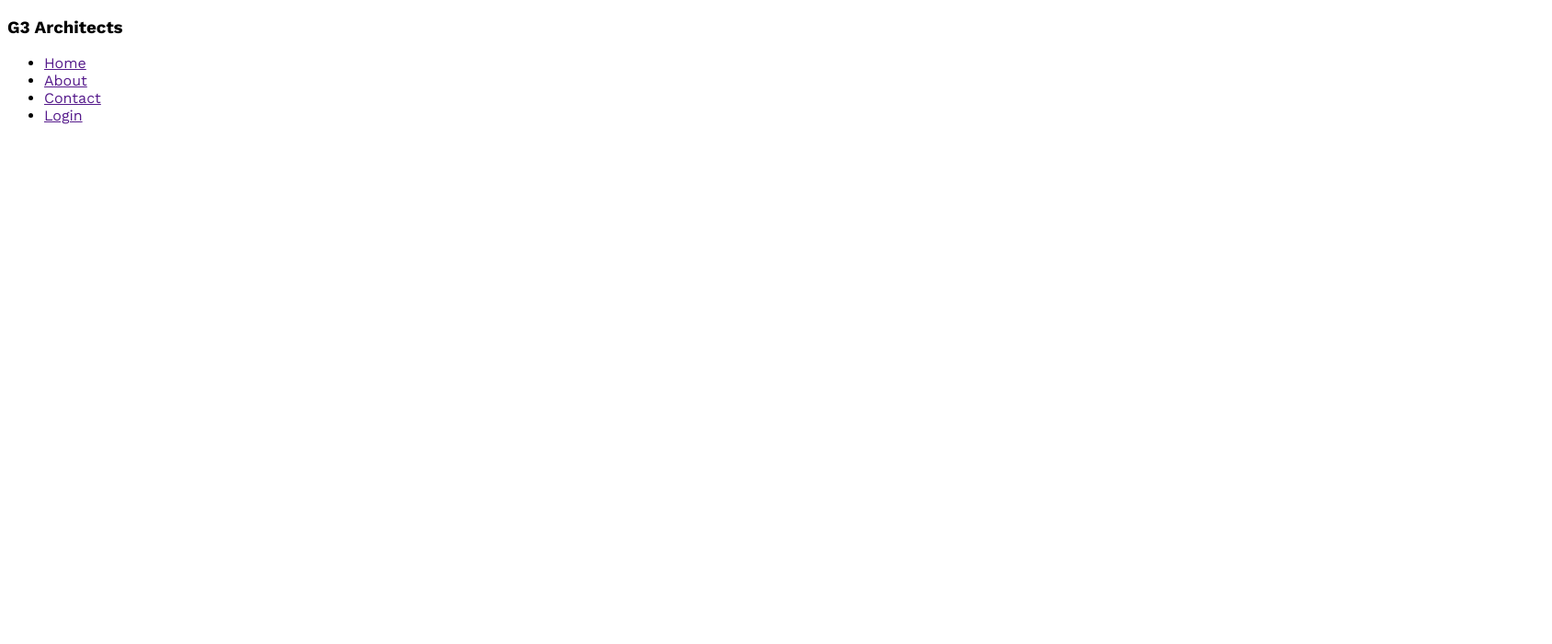
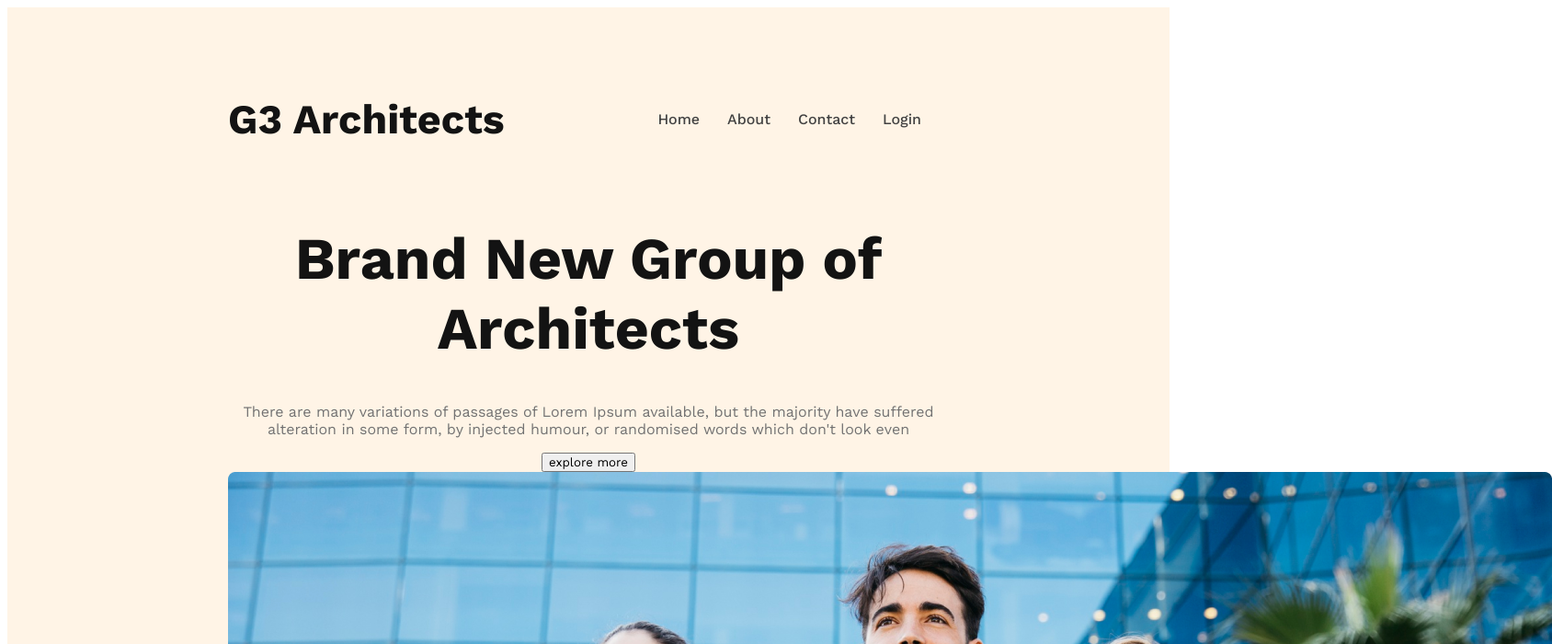
Before and after one commit to Rafiulomar0/Rafiulomar0-g3-architects-website, a plain HTML site: page index.html in a window 1280 px wide. Shown: the top 700 px of the page at 92% size, 1688 px wide, since content can reach past the window. Drawn offline with nearby package versions, Linux system fonts and the light colour scheme.

Commit message:
banner content added

```diff
--- a/index.html
+++ b/index.html
@@ -10,13 +10,26 @@
 
 <body>
     <header>
-        <h3>G3 Architects</h3>
+        <nav>
+            <h3 class="nav-title">G3 Architects</h3>
             <ul>
                 <li><a href="">Home</a></li>
                 <li><a href="">About</a></li>
                 <li><a href="">Contact</a></li>
                 <li><a href="">Login</a></li>
             </ul>
+        </nav>
+        <div class="banner">
+            <div class="banner-content">
+                <h1 class="banner-title">Brand New Group of Architects</h1>
+                <p class="banner-dsc">
+                    There are many variations of passages of Lorem Ipsum available, but the majority have suffered
+                    alteration in some form, by injected humour, or randomised words which don't look even
+                </p>
+                <button class="btn-primary">explore more</button>
+            </div>
+            <img src="./images/banner.png" alt="banner">
+        </div>
     </header>
     <main>
 
--- a/styles/style.css
+++ b/styles/style.css
@@ -3,13 +3,68 @@
 // <uniquifier>: Use a unique and descriptive class name
 // <weight>: Use a value from 100 to 900
 
-.work-sans-<uniquifier > {
+/* .work-sans-<uniquifier > {
   font-family: "Work Sans", sans-serif;
   font-optical-sizing: auto;
   font-weight: <weight>;
   font-style: normal;
+} */
+
+/* shared styles */
+.btn-primary {
 }
 
 * {
   font-family: "Work Sans", sans-serif;
 }
+
+/* Header styles */
+header {
+  background: rgb(255, 144, 10, 0.1);
+  padding: 50px 240px;
+}
+
+nav {
+  display: flex;
+  justify-content: space-between;
+  align-items: center;
+}
+
+.nav-title {
+  font-size: 2.8rem;
+  font-weight: 700;
+  color: #131313;
+}
+
+nav > ul {
+  display: flex;
+}
+
+nav li {
+  list-style: none;
+  margin-right: 30px;
+  font-weight: 500;
+  font-size: 1rem;
+}
+
+nav li a {
+  text-decoration: none;
+  color: #424242;
+}
+
+/* banner styles */
+.banner-content {
+  max-width: 800px;
+  text-align: center;
+  margin: 0 auto;
+}
+
+.banner-title {
+  font-size: 4rem;
+  font-weight: 700;
+  color: #131313;
+}
+
+.banner-dsc {
+  color: #727272;
+}
```
Lines whose indentation alone changed are shown as unchanged.
